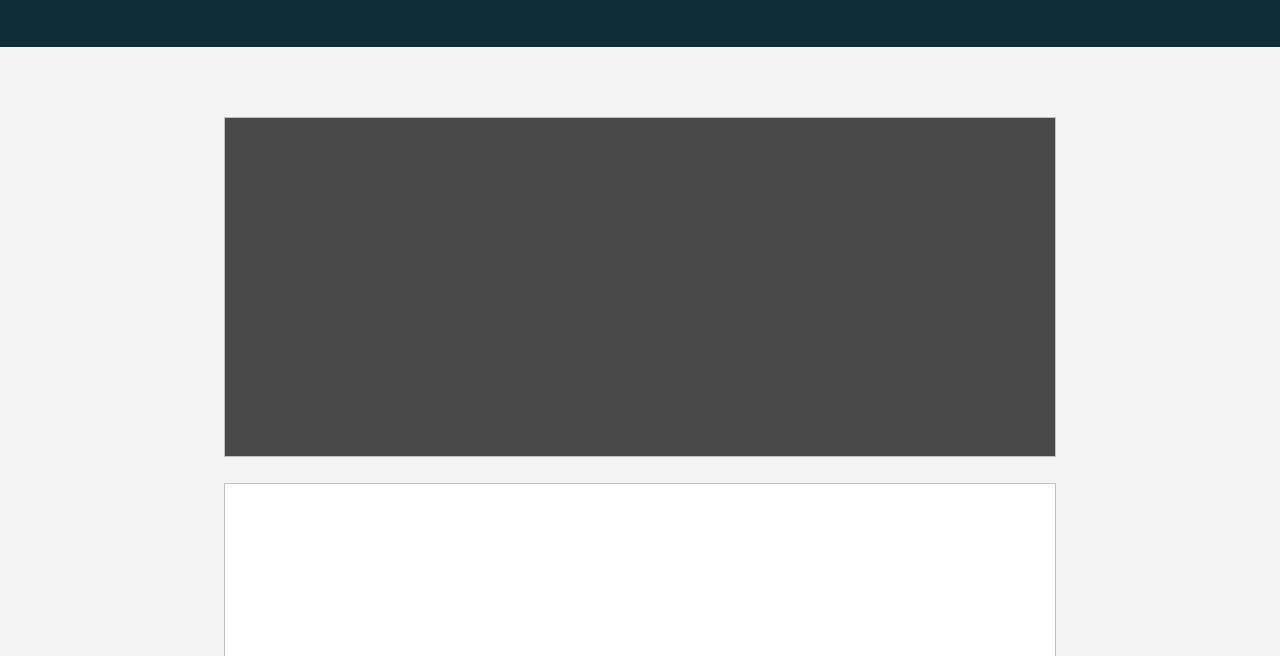
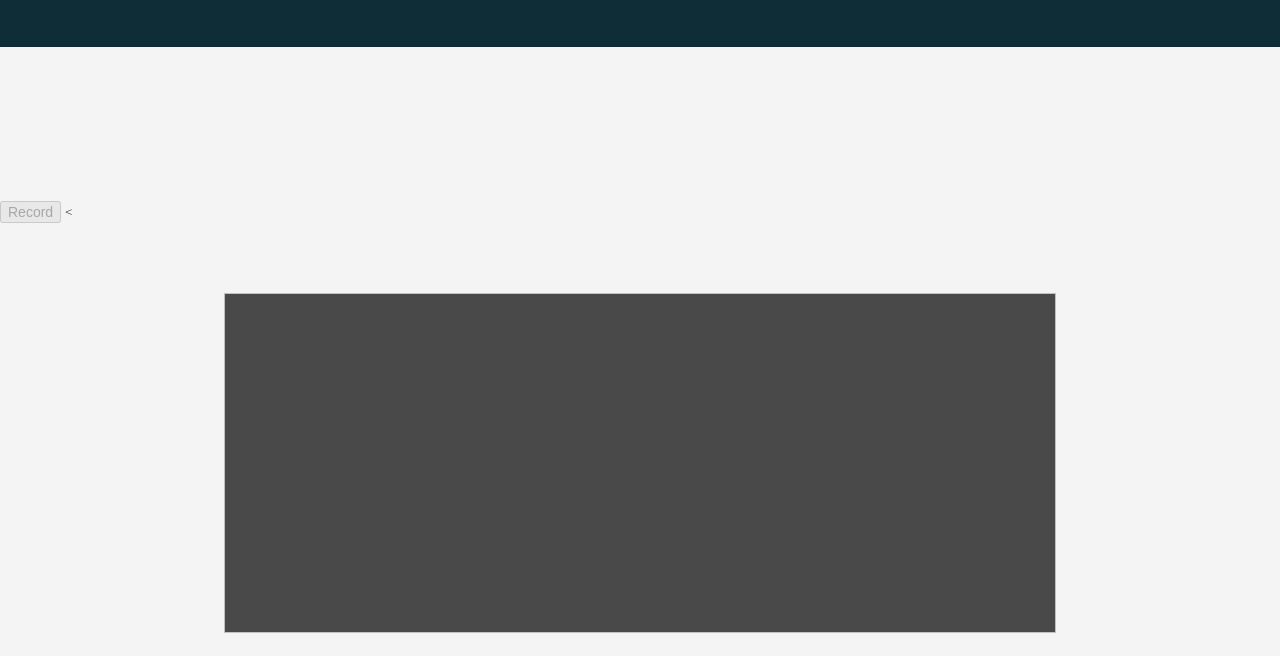
Before and after one commit to SemperViridis/ThePersona, a website: page client/index.html in a window 1280 px wide. Shown: the part 86-742 px from the top of the page. Drawn offline with nearby package versions, Linux system fonts and the light colour scheme.

Commit message:
Create recorder component

```diff
--- /dev/null
+++ b/client/components/recorder.js
@@ -0,0 +1,24 @@
+angular.module('app')
+  .controller('recorderController', function () {
+    this.mediaSource = new MediaSource();
+    this.mediaSource.addEventListener('sourceopen', this.handleSourceOpen, false);
+
+    this.recorderVideo = angular.element(document).find('recorder');
+    this.recordButton = angular.element(document).find('record');
+
+    this.constraints = {
+      audio: true,
+      video: true
+    };
+
+    this.handleSourceOpen = () => {
+      console.log('MediaSource opened');
+      this.sourceBuffer = mediaSource.addSourceBuffer('video/webm; codecs="vp8"');
+      console.log('Source buffer: ', sourceBuffer);
+    };
+  })
+
+  .component('recorder', {
+    controller: 'recorderController',
+    templateUrl: 'templates/recorder.html'
+  });
--- a/client/index.html
+++ b/client/index.html
@@ -14,10 +14,11 @@
   <script src="https://cdnjs.cloudflare.com/ajax/libs/jquery/3.1.1/jquery.min.js"></script>
   <script src="https://cdnjs.cloudflare.com/ajax/libs/semantic-ui/2.2.9/semantic.min.js"></script>
   <script type="text/javascript" src="index.js"></script>
+  <script type="text/javascript" src="services/toneAnalysis.js"></script>
+  <script type="text/javascript" src="components/app.js"></script>
+  <script type="text/javascript" src="components/recorder.js"></script>
   <script type="text/javascript" src="components/analysis.js"></script>
   <script type="text/javascript" src="components/tone.js"></script>
-  <script type="text/javascript" src="services/toneAnalysis.js"></script>
-  <script type="text/javascript" src="components/app.js"></script>
   <script type="text/javascript" src="components/prompts.js"></script>
   <script type="text/javascript" src="components/speech.js"></script>
 </body>
--- a/client/templates/app.html
+++ b/client/templates/app.html
@@ -4,6 +4,7 @@
       <i class="comment outline icon"></i>
     </h1>
   </div>
+  <recorder></recorder>
   <prompts prompts="$ctrl.currentPrompts"></prompts>
   <speech service="$ctrl.toneAnalysis" result="$ctrl.showAnalysis" select="$ctrl.select"></speech>
   <div class="ui divider"></div>
--- /dev/null
+++ b/client/templates/recorder.html
@@ -0,0 +1,12 @@
+<div id="container">
+
+    <video id="recorder" autoplay muted></video>
+    <!-- <video id="recorded" loop controls></video> -->
+
+    <div>
+      <button id="record" disabled>Record</button>
+      <<!-- button id="play" disabled>Play</button> -->
+      <!-- <button id="download" disabled>Download</button> -->
+    </div>
+
+  </div>
```
